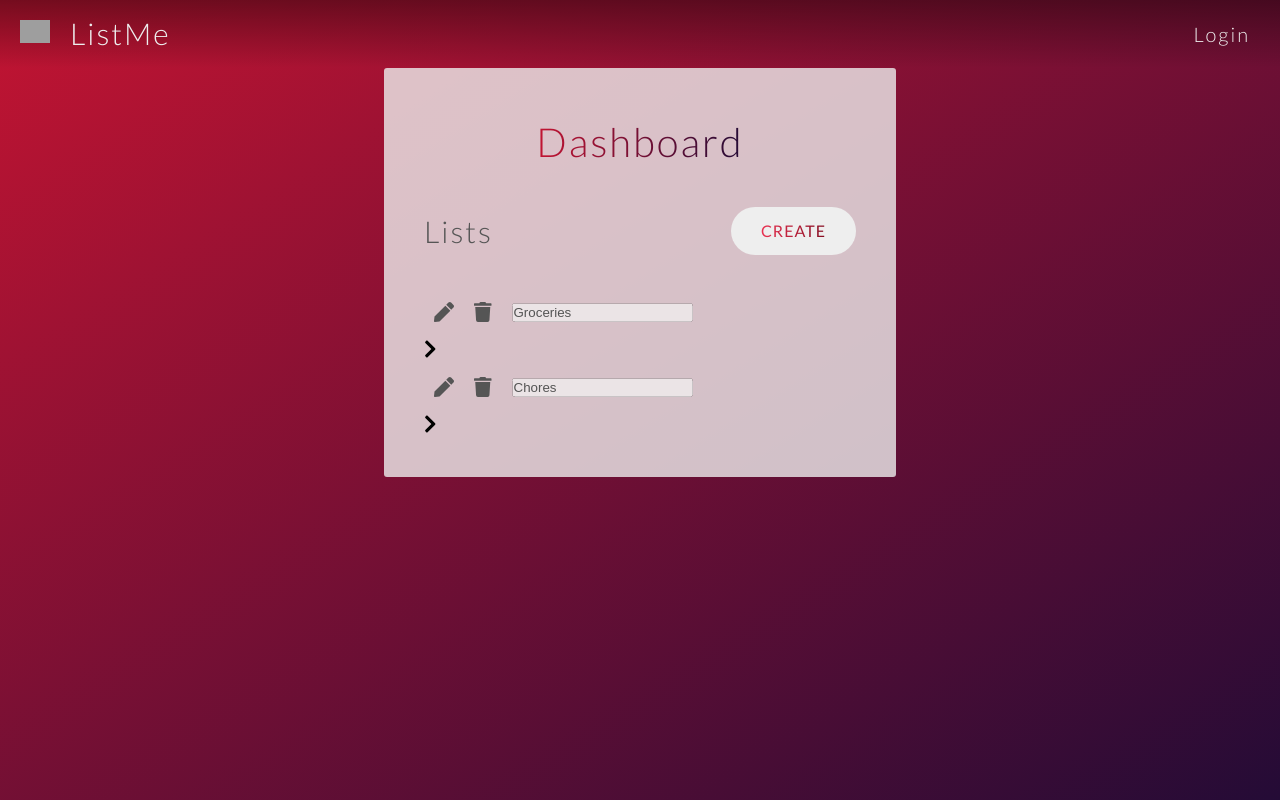
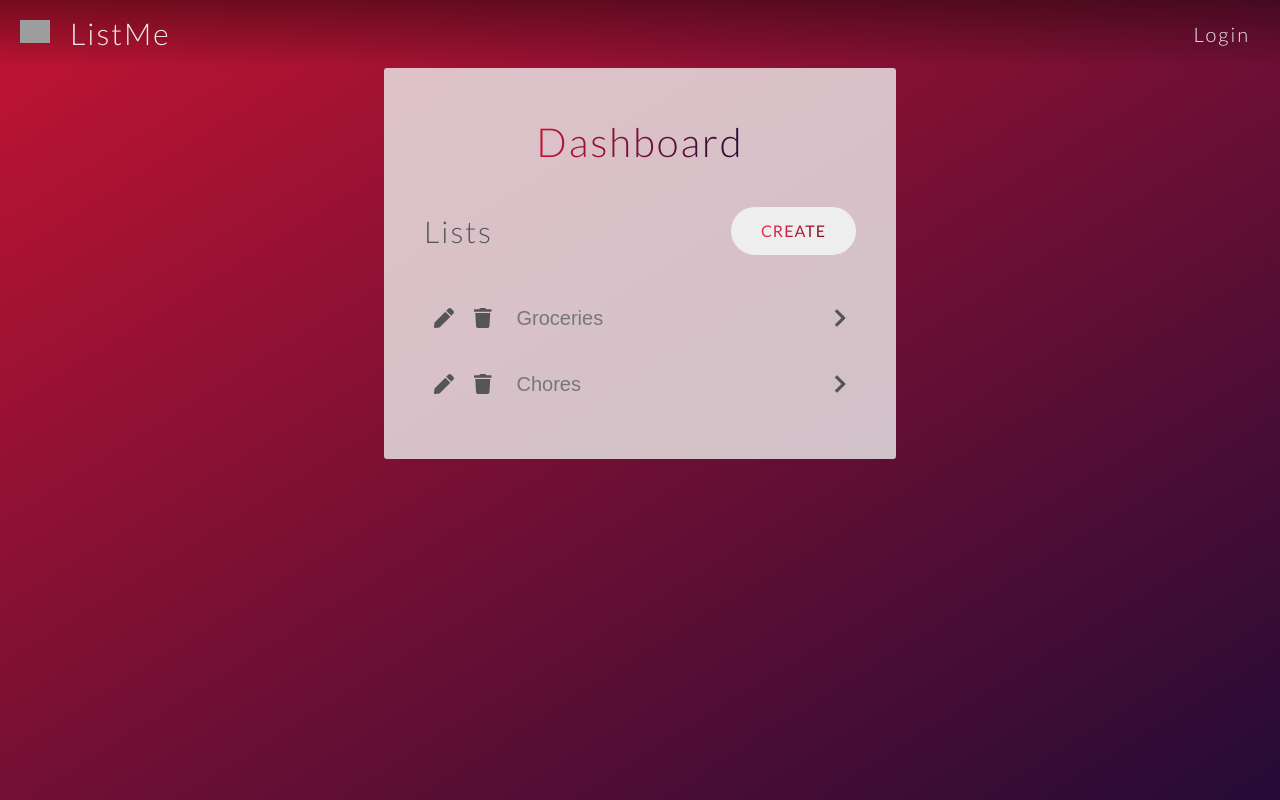
Before and after one commit to nishantshahuci/react-list-me, a React (Create React App) app: page / in a window 1280 px wide. Built offline with nearby package versions, Linux system fonts and the light colour scheme; grey boxes are pictures that could not be loaded.

Commit message:
Update styling for dashboard list display

```diff
--- a/src/components/Dashboard/Dashboard.js
+++ b/src/components/Dashboard/Dashboard.js
@@ -54,7 +54,8 @@ class Dashboard extends Component {
     return (
       <div className="dashboard__list">
         {this.props.lists.map(list => (
-          <div key={list.id} className="">
+          <div key={list.id} className="dashboard__list-item">
+            <div className="dashboard__list-field">
               <ItemField
                 id={list.id}
                 title={list.title}
@@ -62,7 +63,10 @@ class Dashboard extends Component {
                 onItemEdit={this.onListEdit}
                 onItemClick={this.onListClick}
               />
+            </div>
+            <div className="dashboard__list-icon">
               <i className="fas fa-chevron-right fa-2x" />
+            </div>
           </div>
         ))}
       </div>
--- a/src/components/Dashboard/_dashboard.scss
+++ b/src/components/Dashboard/_dashboard.scss
@@ -58,5 +58,23 @@
     align-items: stretch;
     width: 100%;
     margin-top: 3rem;
+    color: $color-grey-darker;
+  }
+
+  &__list-item {
+    display: flex;
+    align-items: center;
+
+    &:hover {
+      background-color: rgba($color-grey-lighter, 0.8);
+    }
+  }
+
+  &__list-field {
+    flex: 1;
+  }
+
+  &__list-icon {
+    margin: 0 1rem;
   }
 }
--- a/src/components/ItemField/ItemField.js
+++ b/src/components/ItemField/ItemField.js
@@ -9,7 +9,12 @@ class ItemField extends Component {
     };
   }
 
-  handleItemDelete = event => {
+  handleItemEdit = () => {
+    const edit = this.state.edit;
+    this.setState({ edit: !edit });
+  };
+
+  handleItemDelete = () => {
     this.props.onItemDelete(this.props.id);
   };
 
@@ -32,10 +37,7 @@ class ItemField extends Component {
     const { edit, title } = this.state;
     return (
       <div className="list-field" onClick={this.handleInputClick}>
-        <div
-          className="list-field__icon--edit"
-          onClick={() => this.setState({ edit: true })}
-        >
+        <div className="list-field__icon--edit" onClick={this.handleItemEdit}>
           <i className="fas fa-pen fa-2x" />
         </div>
         <div
@@ -50,6 +52,7 @@ class ItemField extends Component {
           value={title}
           onChange={this.handleInputChange}
           onBlur={this.handleInputBlur}
+          required
         />
       </div>
     );
--- a/src/components/ItemField/_itemField.scss
+++ b/src/components/ItemField/_itemField.scss
@@ -3,14 +3,9 @@
   align-items: center;
   padding: 1.5rem 0;
   transition: all 0.2s;
-  color: $color-grey-darker;
 
   & > * {
     margin: 0 1rem;
-  }
-
-  &:hover {
-    background-color: rgba($color-grey-lighter, 0.8);
   }
 
   &__icon--edit {
@@ -26,4 +21,26 @@
       color: $color-primary;
     }
   }
+
+  &__input {
+    border: none;
+    border-bottom: 3px solid transparent;
+    outline: none;
+    background-color: transparent;
+    font-size: 2rem;
+    width: 100%;
+    padding: 0.5rem;
+    color: $color-grey-dark;
+    transition: all 0.3s;
+
+    &:not([disabled]) {
+      outline: none;
+      background-color: rgba(#000, 0.03);
+      border-bottom: 3px solid $color-secondary-light;
+    }
+
+    &:not([disabled]):invalid {
+      border-bottom: 3px solid $color-primary;
+    }
+  }
 }
```
Lines whose indentation alone changed are shown as unchanged.
